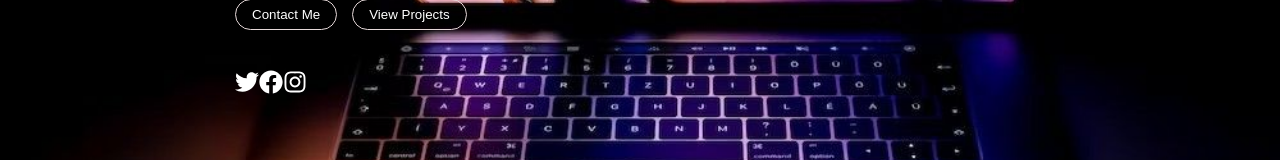
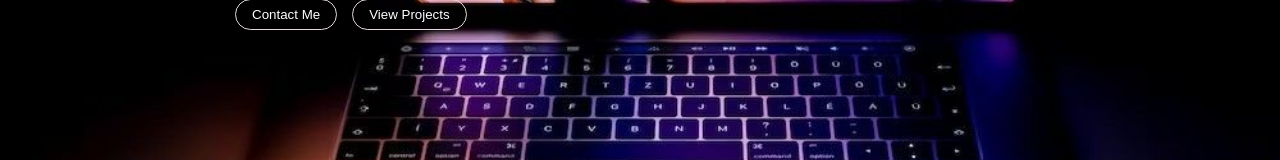
Before and after one commit to Top053/portfolio, a React (Vite) app: page / in a window 1280 px wide. Shown: the part 365-525 px from the top of the page. Built offline with nearby package versions, Linux system fonts and the light colour scheme.

Commit message:
remove icons from home page

```diff
--- a/src/home.jsx
+++ b/src/home.jsx
@@ -14,9 +14,6 @@ function Home(){
                         <button type="button" onClick={()=>navigate("/projects")} >View Projects</button>
                     </div>
                 </div>
-                <div className="icons">
-                    <Contacticons/>
-                </div>
             </div>
         </div>
     )
```
